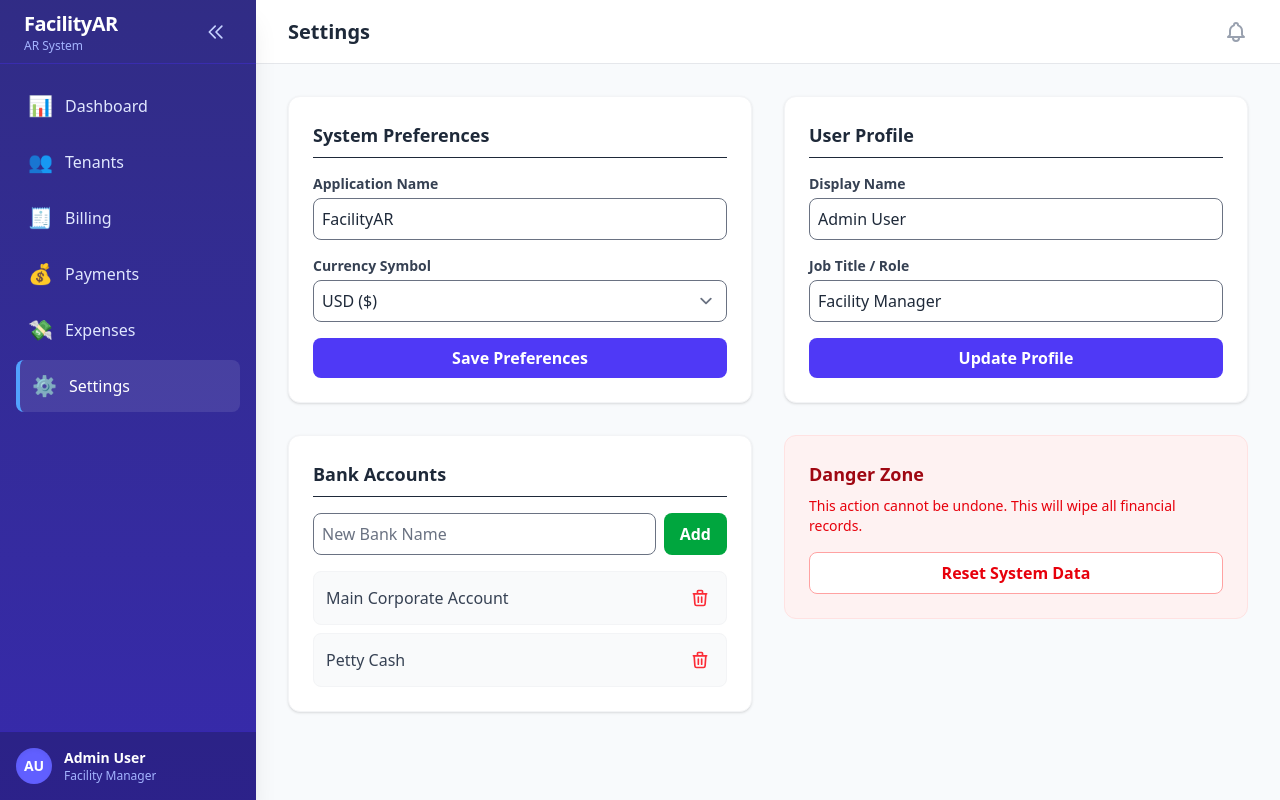
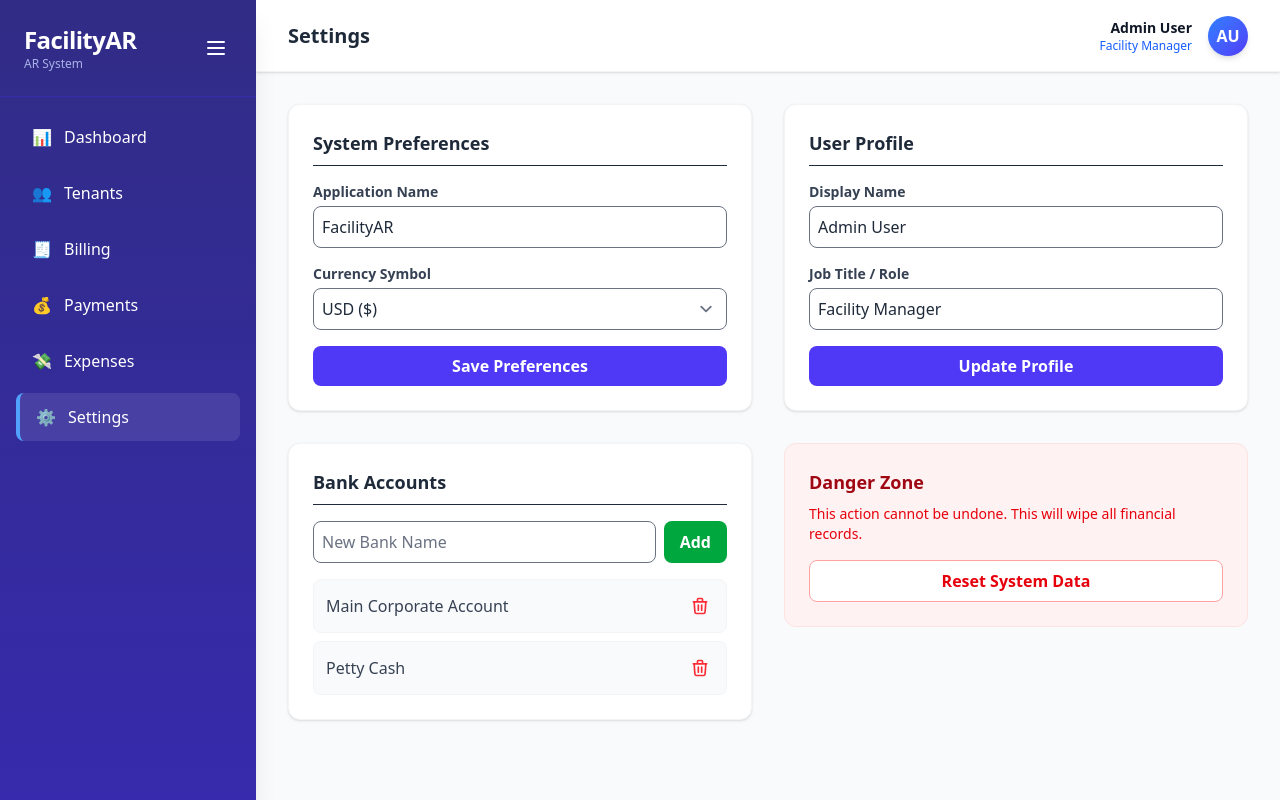
Before and after one commit to Hali-dev128/FacilityAR, a SvelteKit app: page /settings in a window 1280 px wide. Built offline with nearby package versions, Linux system fonts and the light colour scheme.

Commit message:
Update +layout.svelte

```diff
--- a/src/routes/+layout.svelte
+++ b/src/routes/+layout.svelte
@@ -1,156 +1,78 @@
 <script>
-    import '../app.css';
+    import '../app.css'; // Make sure Tailwind is setup
     import { page } from '$app/stores';
     import { Toaster } from 'svelte-french-toast';
     import { settings, userProfile } from '$lib/stores';
-    import { onMount } from 'svelte';
 
-    let sidebarCollapsed = false; // Desktop state
-    let mobileMenuOpen = false;   // Mobile state
+    let sidebarCollapsed = false;
 
     // Helper to check active route
-    $: isActive = (path) => $page.url.pathname === path
-        ? 'bg-white/10 border-l-4 border-blue-400 text-white'
-        : 'text-indigo-100 hover:bg-white/5 hover:text-white';
+    $: isActive = (path) => $page.url.pathname === path ? 'bg-white/10 border-l-4 border-blue-400' : 'hover:bg-white/5';
 
     function getInitials(name) {
-        if (!name) return 'U';
         const names = name.split(' ');
         let initials = names[0][0];
         if(names.length > 1) initials += names[names.length - 1][0];
         return initials.toUpperCase();
-    }
-
-    // Close mobile menu when navigating
-    $: if ($page.url.pathname) {
-        mobileMenuOpen = false;
     }
 </script>
 
 <Toaster />
 
 <div class="bg-gray-50 text-gray-800 font-sans h-screen flex overflow-hidden">
-
-    {#if mobileMenuOpen}
-        <div
-            class="fixed inset-0 bg-gray-900/50 z-20 lg:hidden backdrop-blur-sm transition-opacity"
-            on:click={() => mobileMenuOpen = false}
-        ></div>
-    {/if}
-
-    <aside class="
-        fixed lg:static inset-y-0 left-0 z-30
-        flex flex-col
-        bg-gradient-to-b from-indigo-900 to-indigo-800 text-white shadow-xl
-        transition-all duration-300 ease-in-out
-        {mobileMenuOpen ? 'translate-x-0' : '-translate-x-full'}
-        lg:translate-x-0
-        {sidebarCollapsed ? 'lg:w-20' : 'lg:w-64'}
-        w-64
-    ">
-        <div class="h-16 flex items-center justify-between px-6 border-b border-indigo-700/50">
+    <aside class="transition-all duration-300 bg-gradient-to-b from-indigo-900 to-indigo-800 text-white flex flex-col shadow-xl z-20 {sidebarCollapsed ? 'w-20' : 'w-64'}">
+        <div class="p-6 border-b border-indigo-800 flex justify-between items-center">
             {#if !sidebarCollapsed}
-                <div class="overflow-hidden whitespace-nowrap">
-                    <h1 class="text-xl font-bold tracking-tight">{$settings.appName}</h1>
-                    <p class="text-xs text-indigo-300">AR System</p>
+                <div>
+                    <h1 class="text-2xl font-bold tracking-tight">{$settings.appName}</h1>
+                    <p class="text-xs text-indigo-200 opacity-80">AR System</p>
                 </div>
             {/if}
-
-            <button
-                on:click={() => sidebarCollapsed = !sidebarCollapsed}
-                class="hidden lg:block p-1.5 rounded-lg hover:bg-white/10 text-indigo-200 hover:text-white transition"
-            >
-                <svg xmlns="http://www.w3.org/2000/svg" class="h-5 w-5 {sidebarCollapsed ? 'rotate-180' : ''} transition-transform" fill="none" viewBox="0 0 24 24" stroke="currentColor">
-                    <path stroke-linecap="round" stroke-linejoin="round" stroke-width="2" d="M11 19l-7-7 7-7m8 14l-7-7 7-7" />
-                </svg>
-            </button>
-
-            <button
-                on:click={() => mobileMenuOpen = false}
-                class="lg:hidden p-1 rounded hover:bg-white/10"
-            >
+            <button on:click={() => sidebarCollapsed = !sidebarCollapsed} class="p-1 rounded hover:bg-white/10 ml-auto">
                 <svg xmlns="http://www.w3.org/2000/svg" class="h-6 w-6" fill="none" viewBox="0 0 24 24" stroke="currentColor">
-                    <path stroke-linecap="round" stroke-linejoin="round" stroke-width="2" d="M6 18L18 6M6 6l12 12" />
+                    <path stroke-linecap="round" stroke-linejoin="round" stroke-width="2" d="M4 6h16M4 12h16M4 18h16" />
                 </svg>
             </button>
         </div>
 
-        <nav class="flex-1 p-4 space-y-1 overflow-y-auto">
-            <a href="/" class="flex items-center gap-3 px-3 py-3 rounded-lg transition-colors {isActive('/')}">
-                <span class="text-xl">📊</span>
-                <span class="{sidebarCollapsed ? 'lg:hidden' : 'block'} font-medium">Dashboard</span>
+        <nav class="flex-1 p-4 space-y-2 overflow-y-auto">
+            <a href="/" class="block px-4 py-3 rounded-lg transition flex items-center gap-3 {isActive('/')}">
+                <span>📊</span> {#if !sidebarCollapsed}<span>Dashboard</span>{/if}
             </a>
-            <a href="/tenants" class="flex items-center gap-3 px-3 py-3 rounded-lg transition-colors {isActive('/tenants')}">
-                <span class="text-xl">👥</span>
-                <span class="{sidebarCollapsed ? 'lg:hidden' : 'block'} font-medium">Tenants</span>
+            <a href="/tenants" class="block px-4 py-3 rounded-lg transition flex items-center gap-3 {isActive('/tenants')}">
+                <span>👥</span> {#if !sidebarCollapsed}<span>Tenants</span>{/if}
             </a>
-            <a href="/billing" class="flex items-center gap-3 px-3 py-3 rounded-lg transition-colors {isActive('/billing')}">
-                <span class="text-xl">🧾</span>
-                <span class="{sidebarCollapsed ? 'lg:hidden' : 'block'} font-medium">Billing</span>
+            <a href="/billing" class="block px-4 py-3 rounded-lg transition flex items-center gap-3 {isActive('/billing')}">
+                <span>🧾</span> {#if !sidebarCollapsed}<span>Billing</span>{/if}
             </a>
-            <a href="/payments" class="flex items-center gap-3 px-3 py-3 rounded-lg transition-colors {isActive('/payments')}">
-                <span class="text-xl">💰</span>
-                <span class="{sidebarCollapsed ? 'lg:hidden' : 'block'} font-medium">Payments</span>
+            <a href="/payments" class="block px-4 py-3 rounded-lg transition flex items-center gap-3 {isActive('/payments')}">
+                <span>💰</span> {#if !sidebarCollapsed}<span>Payments</span>{/if}
             </a>
-            <a href="/expenses" class="flex items-center gap-3 px-3 py-3 rounded-lg transition-colors {isActive('/expenses')}">
-                <span class="text-xl">💸</span>
-                <span class="{sidebarCollapsed ? 'lg:hidden' : 'block'} font-medium">Expenses</span>
+            <a href="/expenses" class="block px-4 py-3 rounded-lg transition flex items-center gap-3 {isActive('/expenses')}">
+                <span>💸</span> {#if !sidebarCollapsed}<span>Expenses</span>{/if}
             </a>
-            <a href="/settings" class="flex items-center gap-3 px-3 py-3 rounded-lg transition-colors {isActive('/settings')}">
-                <span class="text-xl">⚙️</span>
-                <span class="{sidebarCollapsed ? 'lg:hidden' : 'block'} font-medium">Settings</span>
+            <a href="/settings" class="block px-4 py-3 rounded-lg transition flex items-center gap-3 {isActive('/settings')}">
+                <span>⚙️</span> {#if !sidebarCollapsed}<span>Settings</span>{/if}
             </a>
         </nav>
+    </aside>
 
-        <div class="p-4 border-t border-indigo-700/50 bg-black/20">
-            <div class="flex items-center gap-3">
-                <div class="h-9 w-9 bg-indigo-500 rounded-full flex items-center justify-center font-bold text-sm shadow-inner">
+    <main class="flex-1 overflow-auto bg-slate-50 relative flex flex-col">
+        <header class="bg-white shadow-sm sticky top-0 z-10 px-8 py-4 flex justify-between items-center border-b border-gray-100 h-18">
+            <h2 class="text-xl font-bold text-gray-800 capitalize">{$page.url.pathname === '/' ? 'Dashboard' : $page.url.pathname.replace('/', '')}</h2>
+            <div class="flex items-center space-x-4">
+                <div class="text-sm text-right hidden sm:block">
+                    <p class="font-bold text-gray-900">{$userProfile.username}</p>
+                    <p class="text-xs text-blue-600 font-medium">{$userProfile.role}</p>
+                </div>
+                <div class="h-10 w-10 bg-gradient-to-br from-blue-500 to-indigo-600 rounded-full flex items-center justify-center text-white font-bold shadow-md">
                     {getInitials($userProfile.username)}
                 </div>
-                {#if !sidebarCollapsed}
-                    <div class="overflow-hidden">
-                        <p class="text-sm font-semibold truncate">{$userProfile.username}</p>
-                        <p class="text-xs text-indigo-300 truncate">{$userProfile.role}</p>
-                    </div>
-                {/if}
-            </div>
-        </div>
-    </aside>
-
-    <main class="flex-1 flex flex-col h-full overflow-hidden bg-slate-50 relative w-full">
-
-        <header class="bg-white border-b border-gray-200 h-16 flex items-center justify-between px-4 lg:px-8 shrink-0 z-10">
-
-            <div class="flex items-center gap-3 lg:hidden">
-                <button
-                    on:click={() => mobileMenuOpen = true}
-                    class="text-gray-500 hover:text-gray-700 focus:outline-none p-1"
-                >
-                    <svg xmlns="http://www.w3.org/2000/svg" class="h-6 w-6" fill="none" viewBox="0 0 24 24" stroke="currentColor">
-                        <path stroke-linecap="round" stroke-linejoin="round" stroke-width="2" d="M4 6h16M4 12h16M4 18h16" />
-                    </svg>
-                </button>
-                <span class="font-bold text-lg text-indigo-900 truncate">{$settings.appName}</span>
-            </div>
-
-            <h2 class="hidden md:block text-xl font-bold text-gray-800 capitalize">
-                {$page.url.pathname === '/' ? 'Financial Dashboard' : $page.url.pathname.replace('/', '')}
-            </h2>
-
-            <div class="flex items-center gap-4">
-                <button class="text-gray-400 hover:text-gray-600 transition">
-                    <span class="sr-only">Notifications</span>
-                    <svg xmlns="http://www.w3.org/2000/svg" class="h-6 w-6" fill="none" viewBox="0 0 24 24" stroke="currentColor">
-                        <path stroke-linecap="round" stroke-linejoin="round" stroke-width="2" d="M15 17h5l-1.405-1.405A2.032 2.032 0 0118 14.158V11a6.002 6.002 0 00-4-5.659V5a2 2 0 10-4 0v.341C7.67 6.165 6 8.388 6 11v3.159c0 .538-.214 1.055-.595 1.436L4 17h5m6 0v1a3 3 0 11-6 0v-1m6 0H9" />
-                    </svg>
-                </button>
             </div>
         </header>
 
-        <div class="flex-1 overflow-auto p-4 lg:p-8 w-full">
-            <div class="max-w-7xl mx-auto">
-                <slot />
-            </div>
+        <div class="p-8 pb-20 max-w-7xl mx-auto w-full">
+            <slot />
         </div>
     </main>
 </div>
```
